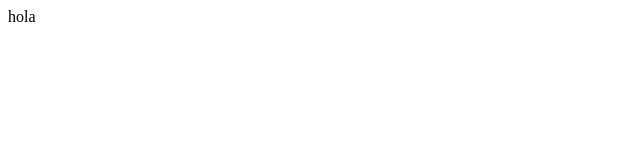
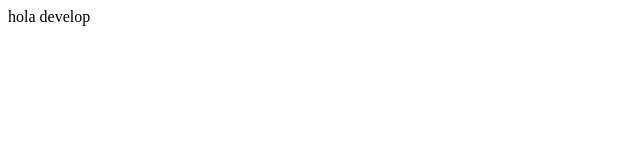
Before and after one commit to alhipru/imagina, a plain HTML site: page index.html in a window 1280 px wide. Shown: the full height of the page, 0-640 px from the left. Drawn offline with Linux system fonts and the light colour scheme.

Commit message:
hola develop

```diff
--- a/index.html
+++ b/index.html
@@ -1,5 +1,5 @@
 <html>
 <body>
-hola
+hola develop
 </body>
 </html>
```
